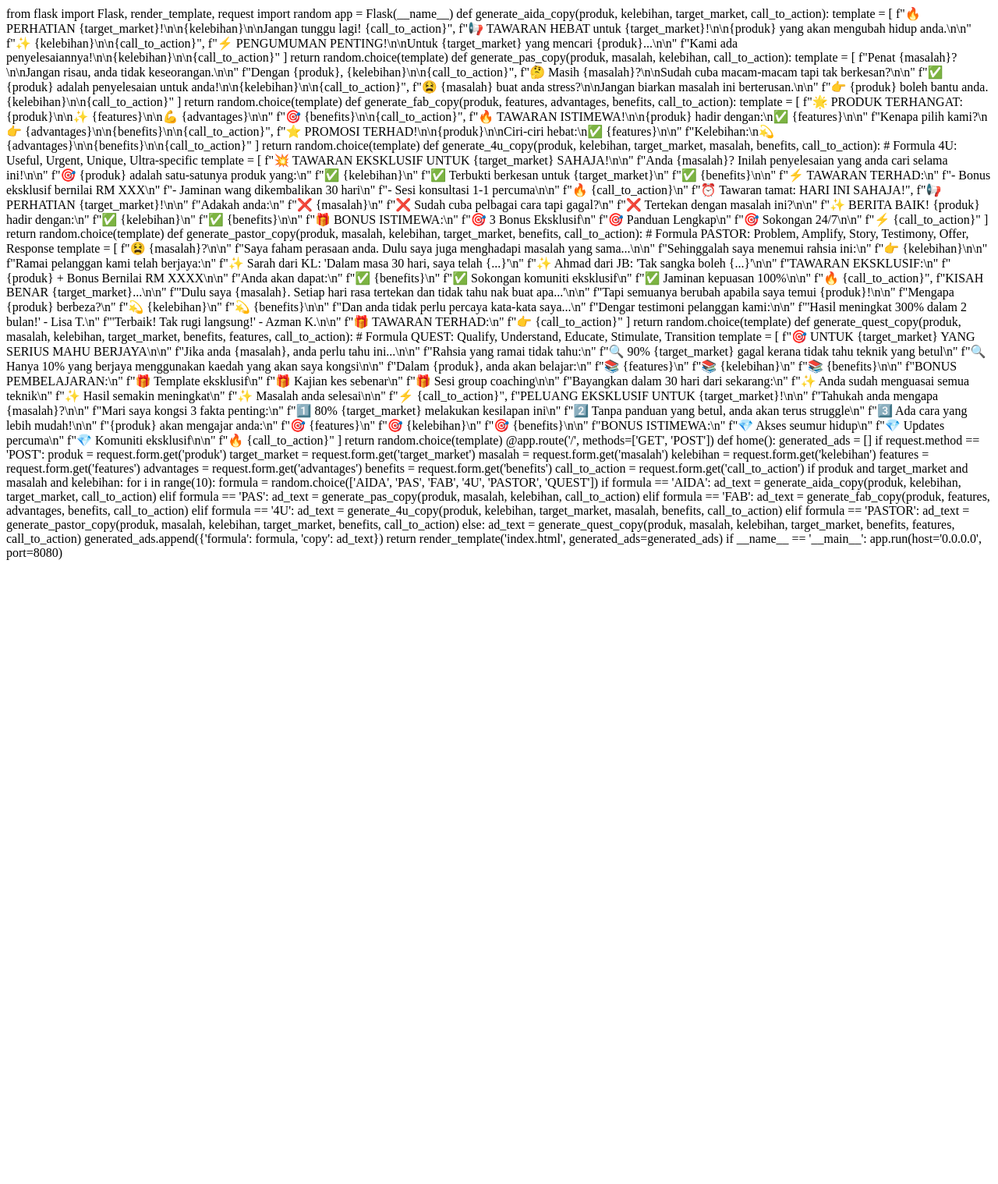
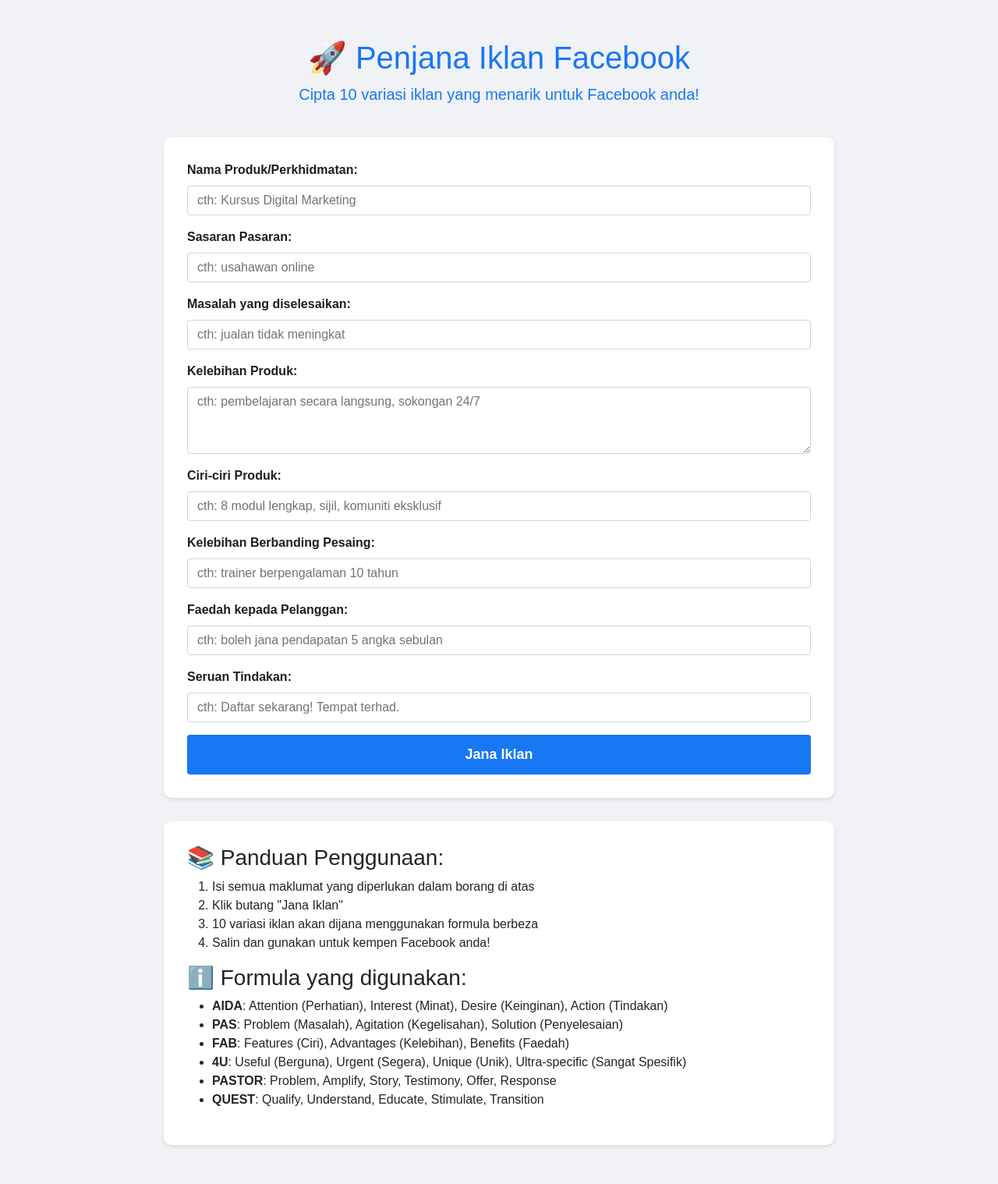
Before and after one commit to xhanafix/fb-ads-generator, a Flask app: page / in a window 1280 px wide. Shown: the whole page at 78% size. Before the commit the page ends 718 px from the top, so only its background shows below. Run offline with Flask 2, Linux system fonts and the light colour scheme.

Commit message:
Update index.html

```diff
--- a/templates/index.html
+++ b/templates/index.html
@@ -1,182 +1,177 @@
-from flask import Flask, render_template, request
-import random
+<!DOCTYPE html>
+<html lang="ms">
+<head>
+    <meta charset="UTF-8">
+    <meta name="viewport" content="width=device-width, initial-scale=1.0">
+    <title>Penjana Iklan FB</title>
+    <link href="https://cdn.jsdelivr.net/npm/bootstrap@5.1.3/dist/css/bootstrap.min.css" rel="stylesheet">
+    <style>
+        body {
+            background-color: #f0f2f5;
+            font-family: Arial, sans-serif;
+        }
+        .container {
+            max-width: 900px;
+            margin: 30px auto;
+            padding: 20px;
+        }
+        .header {
+            text-align: center;
+            margin-bottom: 40px;
+            color: #1877f2;
+        }
+        .form-container {
+            background: white;
+            padding: 30px;
+            border-radius: 10px;
+            box-shadow: 0 2px 4px rgba(0,0,0,0.1);
+            margin-bottom: 30px;
+        }
+        .ad-box {
+            background: white;
+            padding: 20px;
+            border-radius: 10px;
+            margin-bottom: 20px;
+            box-shadow: 0 2px 4px rgba(0,0,0,0.1);
+            position: relative;
+        }
+        .ad-content {
+            white-space: pre-wrap;
+            margin-top: 15px;
+            font-size: 16px;
+            line-height: 1.6;
+        }
+        .copy-btn {
+            position: absolute;
+            top: 15px;
+            right: 15px;
+            padding: 5px 15px;
+            background-color: #1877f2;
+            color: white;
+            border: none;
+            border-radius: 5px;
+            cursor: pointer;
+        }
+        .copy-btn:hover {
+            background-color: #166fe5;
+        }
+        .formula-badge {
+            display: inline-block;
+            padding: 5px 10px;
+            background-color: #e4e6eb;
+            border-radius: 15px;
+            font-size: 14px;
+            margin-right: 10px;
+        }
+        .guide-section {
+            background: white;
+            padding: 30px;
+            border-radius: 10px;
+            margin-top: 30px;
+            box-shadow: 0 2px 4px rgba(0,0,0,0.1);
+        }
+        .form-label {
+            font-weight: bold;
+            color: #1c1e21;
+        }
+        .btn-generate {
+            background-color: #1877f2;
+            border: none;
+            padding: 12px;
+            font-size: 18px;
+            font-weight: bold;
+        }
+        .btn-generate:hover {
+            background-color: #166fe5;
+        }
+    </style>
+</head>
+<body>
+    <div class="container">
+        <div class="header">
+            <h1>🚀 Penjana Iklan Facebook</h1>
+            <p class="lead">Cipta 10 variasi iklan yang menarik untuk Facebook anda!</p>
+        </div>
 
-app = Flask(__name__)
+        <div class="form-container">
+            <form method="POST">
+                <div class="mb-3">
+                    <label class="form-label">Nama Produk/Perkhidmatan:</label>
+                    <input type="text" name="produk" class="form-control" placeholder="cth: Kursus Digital Marketing" required>
+                </div>
+                <div class="mb-3">
+                    <label class="form-label">Sasaran Pasaran:</label>
+                    <input type="text" name="target_market" class="form-control" placeholder="cth: usahawan online" required>
+                </div>
+                <div class="mb-3">
+                    <label class="form-label">Masalah yang diselesaikan:</label>
+                    <input type="text" name="masalah" class="form-control" placeholder="cth: jualan tidak meningkat" required>
+                </div>
+                <div class="mb-3">
+                    <label class="form-label">Kelebihan Produk:</label>
+                    <textarea name="kelebihan" class="form-control" rows="3" placeholder="cth: pembelajaran secara langsung, sokongan 24/7" required></textarea>
+                </div>
+                <div class="mb-3">
+                    <label class="form-label">Ciri-ciri Produk:</label>
+                    <input type="text" name="features" class="form-control" placeholder="cth: 8 modul lengkap, sijil, komuniti eksklusif" required>
+                </div>
+                <div class="mb-3">
+                    <label class="form-label">Kelebihan Berbanding Pesaing:</label>
+                    <input type="text" name="advantages" class="form-control" placeholder="cth: trainer berpengalaman 10 tahun" required>
+                </div>
+                <div class="mb-3">
+                    <label class="form-label">Faedah kepada Pelanggan:</label>
+                    <input type="text" name="benefits" class="form-control" placeholder="cth: boleh jana pendapatan 5 angka sebulan" required>
+                </div>
+                <div class="mb-3">
+                    <label class="form-label">Seruan Tindakan:</label>
+                    <input type="text" name="call_to_action" class="form-control" placeholder="cth: Daftar sekarang! Tempat terhad." required>
+                </div>
+                <button type="submit" class="btn btn-primary btn-generate w-100">Jana Iklan</button>
+            </form>
+        </div>
 
-def generate_aida_copy(produk, kelebihan, target_market, call_to_action):
-    template = [
-        f"🔥 PERHATIAN {target_market}!\n\n{kelebihan}\n\nJangan tunggu lagi! {call_to_action}",
+        {% if generated_ads %}
+            <h3 class="mb-4">📝 10 Variasi Iklan Anda:</h3>
+            {% for ad in generated_ads %}
+                <div class="ad-box">
+                    <span class="formula-badge">Formula {{ ad['formula'] }}</span>
+                    <button class="copy-btn" onclick="copyText(this)">Salin</button>
+                    <div class="ad-content">{{ ad['copy']|safe }}</div>
+                </div>
+            {% endfor %}
+        {% endif %}
 
-        f"📢 TAWARAN HEBAT untuk {target_market}!\n\n{produk} yang akan mengubah hidup anda.\n\n"
-        f"✨ {kelebihan}\n\n{call_to_action}",
+        <div class="guide-section">
+            <h3>📚 Panduan Penggunaan:</h3>
+            <ol>
+                <li>Isi semua maklumat yang diperlukan dalam borang di atas</li>
+                <li>Klik butang "Jana Iklan"</li>
+                <li>10 variasi iklan akan dijana menggunakan formula berbeza</li>
+                <li>Salin dan gunakan untuk kempen Facebook anda!</li>
+            </ol>
 
-        f"⚡️ PENGUMUMAN PENTING!\n\nUntuk {target_market} yang mencari {produk}...\n\n"
-        f"Kami ada penyelesaiannya!\n\n{kelebihan}\n\n{call_to_action}"
-    ]
-    return random.choice(template)
+            <h3>ℹ️ Formula yang digunakan:</h3>
+            <ul>
+                <li><strong>AIDA</strong>: Attention (Perhatian), Interest (Minat), Desire (Keinginan), Action (Tindakan)</li>
+                <li><strong>PAS</strong>: Problem (Masalah), Agitation (Kegelisahan), Solution (Penyelesaian)</li>
+                <li><strong>FAB</strong>: Features (Ciri), Advantages (Kelebihan), Benefits (Faedah)</li>
+                <li><strong>4U</strong>: Useful (Berguna), Urgent (Segera), Unique (Unik), Ultra-specific (Sangat Spesifik)</li>
+                <li><strong>PASTOR</strong>: Problem, Amplify, Story, Testimony, Offer, Response</li>
+                <li><strong>QUEST</strong>: Qualify, Understand, Educate, Stimulate, Transition</li>
+            </ul>
+        </div>
+    </div>
 
-def generate_pas_copy(produk, masalah, kelebihan, call_to_action):
-    template = [
-        f"Penat {masalah}?\n\nJangan risau, anda tidak keseorangan.\n\n"
-        f"Dengan {produk}, {kelebihan}\n\n{call_to_action}",
-
-        f"🤔 Masih {masalah}?\n\nSudah cuba macam-macam tapi tak berkesan?\n\n"
-        f"✅ {produk} adalah penyelesaian untuk anda!\n\n{kelebihan}\n\n{call_to_action}",
-
-        f"😫 {masalah} buat anda stress?\n\nJangan biarkan masalah ini berterusan.\n\n"
-        f"👉 {produk} boleh bantu anda. {kelebihan}\n\n{call_to_action}"
-    ]
-    return random.choice(template)
-
-def generate_fab_copy(produk, features, advantages, benefits, call_to_action):
-    template = [
-        f"🌟 PRODUK TERHANGAT: {produk}\n\n✨ {features}\n\n💪 {advantages}\n\n"
-        f"🎯 {benefits}\n\n{call_to_action}",
-
-        f"🔥 TAWARAN ISTIMEWA!\n\n{produk} hadir dengan:\n✅ {features}\n\n"
-        f"Kenapa pilih kami?\n👉 {advantages}\n\n{benefits}\n\n{call_to_action}",
-
-        f"⭐️ PROMOSI TERHAD!\n\n{produk}\n\nCiri-ciri hebat:\n✅ {features}\n\n"
-        f"Kelebihan:\n💫 {advantages}\n\n{benefits}\n\n{call_to_action}"
-    ]
-    return random.choice(template)
-
-def generate_4u_copy(produk, kelebihan, target_market, masalah, benefits, call_to_action):
-    # Formula 4U: Useful, Urgent, Unique, Ultra-specific
-    template = [
-        f"💥 TAWARAN EKSKLUSIF UNTUK {target_market} SAHAJA!\n\n"
-        f"Anda {masalah}? Inilah penyelesaian yang anda cari selama ini!\n\n"
-        f"🎯 {produk} adalah satu-satunya produk yang:\n"
-        f"✅ {kelebihan}\n"
-        f"✅ Terbukti berkesan untuk {target_market}\n"
-        f"✅ {benefits}\n\n"
-        f"⚡️ TAWARAN TERHAD:\n"
-        f"- Bonus eksklusif bernilai RM XXX\n"
-        f"- Jaminan wang dikembalikan 30 hari\n"
-        f"- Sesi konsultasi 1-1 percuma\n\n"
-        f"🔥 {call_to_action}\n"
-        f"⏰ Tawaran tamat: HARI INI SAHAJA!",
-
-        f"📢 PERHATIAN {target_market}!\n\n"
-        f"Adakah anda:\n"
-        f"❌ {masalah}\n"
-        f"❌ Sudah cuba pelbagai cara tapi gagal?\n"
-        f"❌ Tertekan dengan masalah ini?\n\n"
-        f"✨ BERITA BAIK! {produk} hadir dengan:\n"
-        f"✅ {kelebihan}\n"
-        f"✅ {benefits}\n\n"
-        f"🎁 BONUS ISTIMEWA:\n"
-        f"🎯 3 Bonus Eksklusif\n"
-        f"🎯 Panduan Lengkap\n"
-        f"🎯 Sokongan 24/7\n\n"
-        f"⚡️ {call_to_action}"
-    ]
-    return random.choice(template)
-
-def generate_pastor_copy(produk, masalah, kelebihan, target_market, benefits, call_to_action):
-    # Formula PASTOR: Problem, Amplify, Story, Testimony, Offer, Response
-    template = [
-        f"😫 {masalah}?\n\n"
-        f"Saya faham perasaan anda. Dulu saya juga menghadapi masalah yang sama...\n\n"
-        f"Sehinggalah saya menemui rahsia ini:\n"
-        f"👉 {kelebihan}\n\n"
-        f"Ramai pelanggan kami telah berjaya:\n"
-        f"✨ Sarah dari KL: 'Dalam masa 30 hari, saya telah {...}'\n"
-        f"✨ Ahmad dari JB: 'Tak sangka boleh {...}'\n\n"
-        f"TAWARAN EKSKLUSIF:\n"
-        f"{produk} + Bonus Bernilai RM XXXX\n\n"
-        f"Anda akan dapat:\n"
-        f"✅ {benefits}\n"
-        f"✅ Sokongan komuniti eksklusif\n"
-        f"✅ Jaminan kepuasan 100%\n\n"
-        f"🔥 {call_to_action}",
-
-        f"KISAH BENAR {target_market}...\n\n"
-        f"'Dulu saya {masalah}. Setiap hari rasa tertekan dan tidak tahu nak buat apa...'\n\n"
-        f"Tapi semuanya berubah apabila saya temui {produk}!\n\n"
-        f"Mengapa {produk} berbeza?\n"
-        f"💫 {kelebihan}\n"
-        f"💫 {benefits}\n\n"
-        f"Dan anda tidak perlu percaya kata-kata saya...\n"
-        f"Dengar testimoni pelanggan kami:\n\n"
-        f"'Hasil meningkat 300% dalam 2 bulan!' - Lisa T.\n"
-        f"'Terbaik! Tak rugi langsung!' - Azman K.\n\n"
-        f"🎁 TAWARAN TERHAD:\n"
-        f"👉 {call_to_action}"
-    ]
-    return random.choice(template)
-
-def generate_quest_copy(produk, masalah, kelebihan, target_market, benefits, features, call_to_action):
-    # Formula QUEST: Qualify, Understand, Educate, Stimulate, Transition
-    template = [
-        f"🎯 UNTUK {target_market} YANG SERIUS MAHU BERJAYA\n\n"
-        f"Jika anda {masalah}, anda perlu tahu ini...\n\n"
-        f"Rahsia yang ramai tidak tahu:\n"
-        f"🔍 90% {target_market} gagal kerana tidak tahu teknik yang betul\n"
-        f"🔍 Hanya 10% yang berjaya menggunakan kaedah yang akan saya kongsi\n\n"
-        f"Dalam {produk}, anda akan belajar:\n"
-        f"📚 {features}\n"
-        f"📚 {kelebihan}\n"
-        f"📚 {benefits}\n\n"
-        f"BONUS PEMBELAJARAN:\n"
-        f"🎁 Template eksklusif\n"
-        f"🎁 Kajian kes sebenar\n"
-        f"🎁 Sesi group coaching\n\n"
-        f"Bayangkan dalam 30 hari dari sekarang:\n"
-        f"✨ Anda sudah menguasai semua teknik\n"
-        f"✨ Hasil semakin meningkat\n"
-        f"✨ Masalah anda selesai\n\n"
-        f"⚡️ {call_to_action}",
-
-        f"PELUANG EKSKLUSIF UNTUK {target_market}!\n\n"
-        f"Tahukah anda mengapa {masalah}?\n\n"
-        f"Mari saya kongsi 3 fakta penting:\n"
-        f"1️⃣ 80% {target_market} melakukan kesilapan ini\n"
-        f"2️⃣ Tanpa panduan yang betul, anda akan terus struggle\n"
-        f"3️⃣ Ada cara yang lebih mudah!\n\n"
-        f"{produk} akan mengajar anda:\n"
-        f"🎯 {features}\n"
-        f"🎯 {kelebihan}\n"
-        f"🎯 {benefits}\n\n"
-        f"BONUS ISTIMEWA:\n"
-        f"💎 Akses seumur hidup\n"
-        f"💎 Updates percuma\n"
-        f"💎 Komuniti eksklusif\n\n"
-        f"🔥 {call_to_action}"
-    ]
-    return random.choice(template)
-
-@app.route('/', methods=['GET', 'POST'])
-def home():
-    generated_ads = []
-    if request.method == 'POST':
-        produk = request.form.get('produk')
-        target_market = request.form.get('target_market')
-        masalah = request.form.get('masalah')
-        kelebihan = request.form.get('kelebihan')
-        features = request.form.get('features')
-        advantages = request.form.get('advantages')
-        benefits = request.form.get('benefits')
-        call_to_action = request.form.get('call_to_action')
-
-        if produk and target_market and masalah and kelebihan:
-            for i in range(10):
-                formula = random.choice(['AIDA', 'PAS', 'FAB', '4U', 'PASTOR', 'QUEST'])
-                if formula == 'AIDA':
-                    ad_text = generate_aida_copy(produk, kelebihan, target_market, call_to_action)
-                elif formula == 'PAS':
-                    ad_text = generate_pas_copy(produk, masalah, kelebihan, call_to_action)
-                elif formula == 'FAB':
-                    ad_text = generate_fab_copy(produk, features, advantages, benefits, call_to_action)
-                elif formula == '4U':
-                    ad_text = generate_4u_copy(produk, kelebihan, target_market, masalah, benefits, call_to_action)
-                elif formula == 'PASTOR':
-                    ad_text = generate_pastor_copy(produk, masalah, kelebihan, target_market, benefits, call_to_action)
-                else:
-                    ad_text = generate_quest_copy(produk, masalah, kelebihan, target_market, benefits, features, call_to_action)
-                generated_ads.append({'formula': formula, 'copy': ad_text})
-
-    return render_template('index.html', generated_ads=generated_ads)
-
-if __name__ == '__main__':
-    app.run(host='0.0.0.0', port=8080)
+    <script>
+        function copyText(button) {
+            const adContent = button.nextElementSibling.textContent;
+            navigator.clipboard.writeText(adContent);
+            button.textContent = 'Disalin!';
+            setTimeout(() => {
+                button.textContent = 'Salin';
+            }, 2000);
+        }
+    </script>
+</body>
+</html>
```
